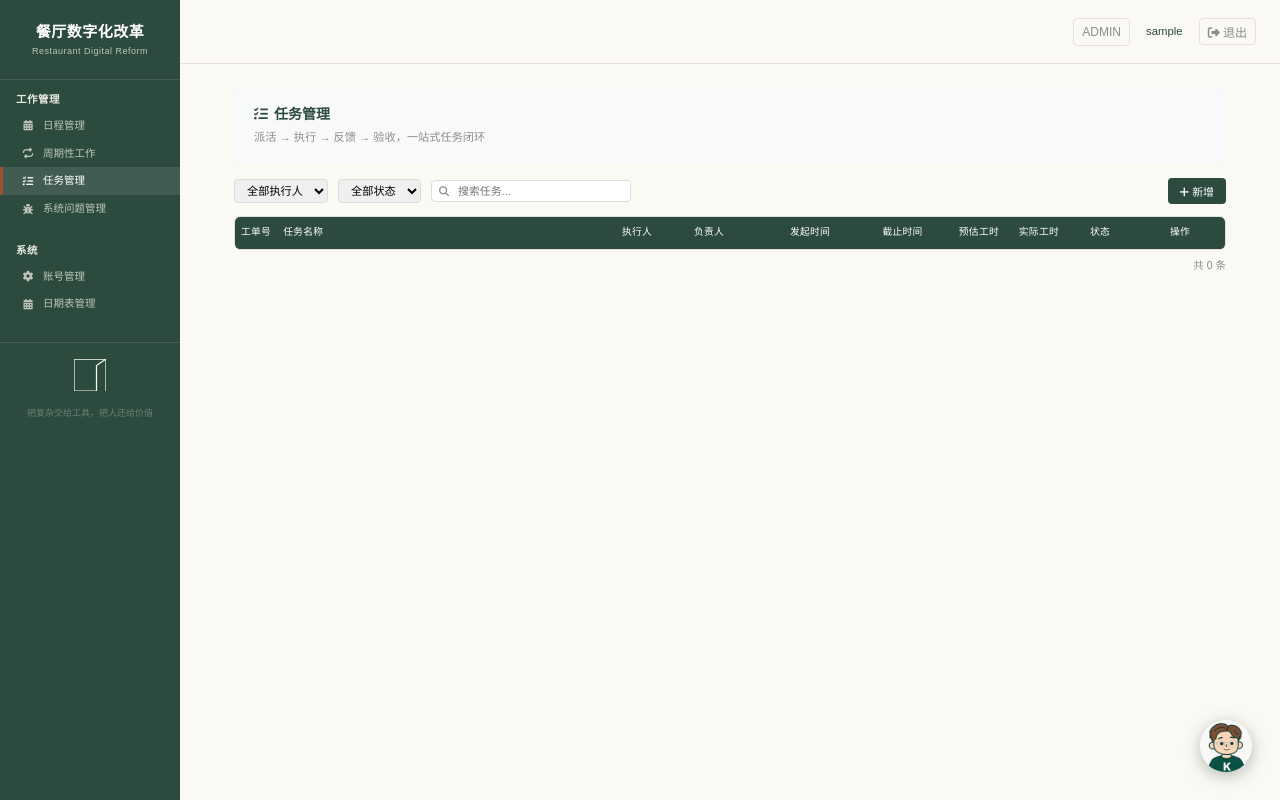
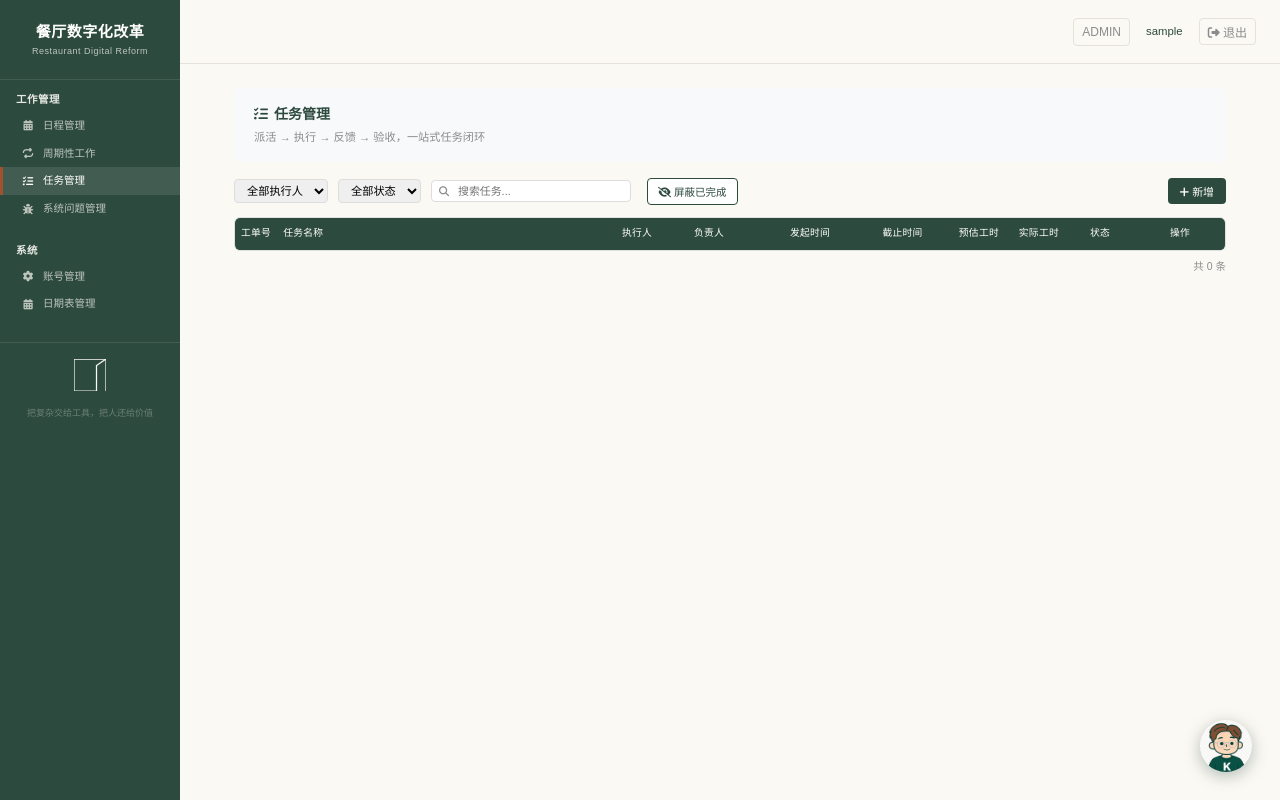
Before and after one commit to kay200283/P032-restaurant-digital-reform, a Flask app: page /work-mgmt/tasks in a window 1280 px wide. Run offline with Flask 3, Linux system fonts and the light colour scheme; the visitor is signed in with stand-in values (Sample User, id 1); data comes from the database, SQL or seed files in the repository; data that the repository does not hold is empty; some web fonts are replaced.

Commit message:
fix: 屏蔽已完成过滤用completed而非中文已完成

```diff
--- a/templates/work_tasks.html
+++ b/templates/work_tasks.html
@@ -70,6 +70,9 @@
       <i class="fa-solid fa-magnifying-glass" style="position:absolute;left:8px;color:#8C8C8C;font-size:0.72rem;"></i>
       <input type="text" id="filterSearch" placeholder="搜索任务..." oninput="loadList()" style="padding:4px 8px 4px 26px;border:1px solid #ddd;border-radius:4px;font-size:0.78rem;width:200px;outline:none;" onfocus="this.style.borderColor='#2D4A3E'" onblur="this.style.borderColor='#ddd'">
     </div>
+    <button id="btnHideDone" onclick="toggleHideDone()" style="background:#fff;color:#2D4A3E;border:1px solid #2D4A3E;border-radius:4px;padding:5px 10px;font-size:0.75rem;cursor:pointer;white-space:nowrap;margin-left:6px;" onmouseover="this.style.background='#2D4A3E';this.style.color='#fff'" onmouseout="if(!_hideDone){this.style.background='#fff';this.style.color='#2D4A3E'}else{this.style.background='#2D4A3E';this.style.color='#fff'}">
+      <i class="fa-solid fa-eye-slash"></i> 屏蔽已完成
+    </button>
     <div style="flex:1;"></div>
     <button onclick="openAddModal()" style="background:#2D4A3E;color:#fff;border:none;border-radius:4px;padding:5px 12px;font-size:0.78rem;cursor:pointer;" onmouseover="this.style.background='#1a2e25'" onmouseout="this.style.background='#2D4A3E'">
       <i class="fa-solid fa-plus"></i> 新增
@@ -299,6 +302,22 @@ async function loadOptions(){
   }catch(e){}
 }
 
+var _hideDone = false;
+function toggleHideDone(){
+  _hideDone = !_hideDone;
+  var btn = document.getElementById('btnHideDone');
+  if(_hideDone){
+    btn.innerHTML = '<i class="fa-solid fa-eye"></i> 显示已完成';
+    btn.style.background = '#2D4A3E';
+    btn.style.color = '#fff';
+  } else {
+    btn.innerHTML = '<i class="fa-solid fa-eye-slash"></i> 屏蔽已完成';
+    btn.style.background = '#fff';
+    btn.style.color = '#2D4A3E';
+  }
+  loadList();
+}
+
 async function loadList(){
   var ex = document.getElementById('filterExecutor').value;
   var st = document.getElementById('filterStatus').value;
@@ -313,6 +332,7 @@ async function loadList(){
   if(!d.success){ document.getElementById('taskBody').innerHTML=''; return; }
   var list = d.data || [];
   if(q) list = list.filter(function(t){ return (t.title||'').toLowerCase().indexOf(q)>=0 || (t.description||'').toLowerCase().indexOf(q)>=0; });
+  if(_hideDone) list = list.filter(function(t){return t.status!=='completed';});
   var html = '';
   list.forEach(function(r){
     html += '<tr>';
```
